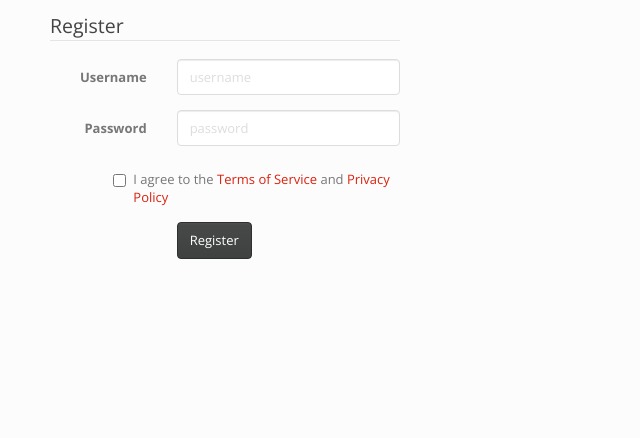
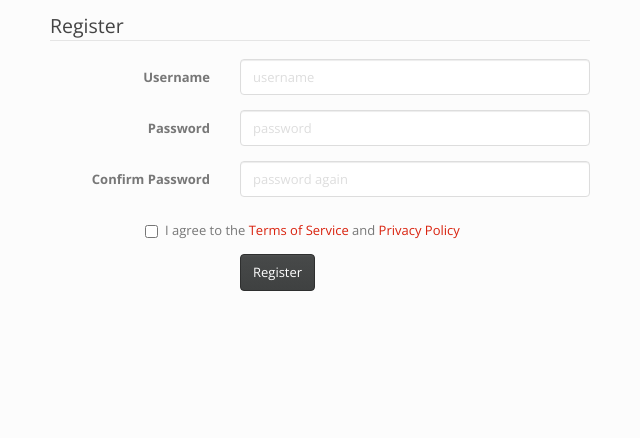
Before and after one commit to NateElliott/DLP, a Django app: template playground/templates/register.html in a window 1280 px wide. Shown: the part 362-800 px from the top of the page, without its empty margins (350-990 px from the left). Run offline with Django 3.2, Linux system fonts and the light colour scheme; the template is opened without the code that fills it, so the values that code supplies are empty; some libraries are stand-ins or nearby versions.

Commit message:
updated register.html

```diff
--- a/playground/templates/register.html
+++ b/playground/templates/register.html
@@ -7,7 +7,7 @@
 {% block content %}
 
 <div class="container">
-    <div class="col-md-4 col-md-offset-3">
+    <div class="col-md-6 col-md-offset-3">
         <form class="form-horizontal" method="post" action="{% url 'register' %}">
             {% csrf_token %}
             <fieldset>
@@ -27,6 +27,12 @@
                     </div>
                 </div>
 
+                <div class="form-group">
+                    <label class="col-md-4 control-label" for="password"><strong>Confirm Password</strong></label>
+                    <div class="col-md-8">
+                        <input id="password" name="password" type="password" placeholder="password again" class="form-control input-md" required="">
+                    </div>
+                </div>
 
                 <div class="form-group">
                     <div class="col-sm-offset-2 col-sm-10">
```
Also changed, not shown: playground/db.sqlite3.
